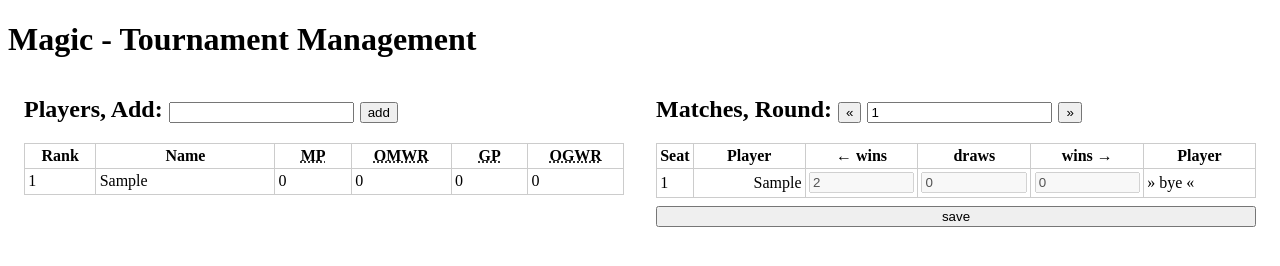
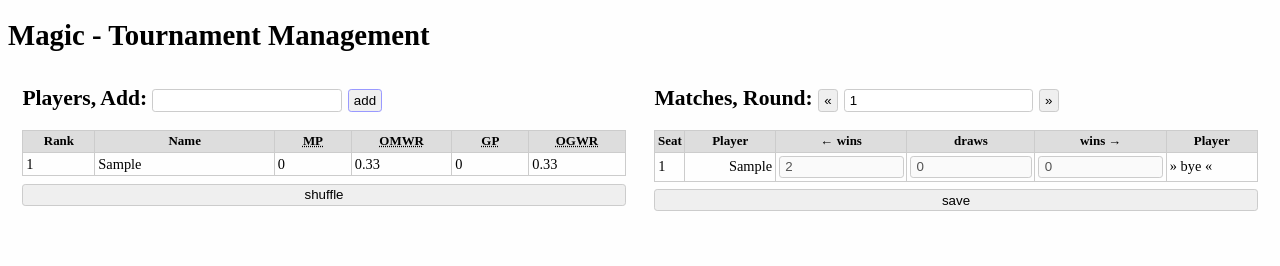
Before and after one commit to stev47/mtg-tournament, a plain HTML site: page index.html in a window 1280 px wide. Both pictures are taken after typing "Sample" into the empty fields and a click on the input "add". Drawn offline with Linux system fonts and the light colour scheme.

Commit message:
update and fixes

```diff
--- a/index.html
+++ b/index.html
@@ -9,6 +9,7 @@
         <script src="ui.js"></script>
     </head>
     <body>
+        <div id="container">
         <h1>Magic - Tournament Management</h1>
         <section id="secPlayers">
             <h2>
@@ -30,6 +31,7 @@
                     </tr>
                 </thead>
             </table>
+            <button id="shufflePlayers">shuffle</button>
         </section>
         <section id="secMatches">
             <h2>
@@ -55,5 +57,6 @@
             </form>
         </section>
         </div>
+        </div>
     </body>
 </html>
--- a/main.js
+++ b/main.js
@@ -37,7 +37,7 @@ function sort_players (players) {
 }
 function init_players (players) {
     players.forEach(function (player) {
-        player.score = [0, 0, 0, 0];
+        player.score = [0, 0.33, 0, 0.33];
         player.matches = 0;
         player.games = 0;
         player.matchPoints = 0;
@@ -144,7 +144,7 @@ function update_scores (players, matches) {
             p0.matches += 1;
             p0.games += 2;
             p0.matchPoints += 3;
-            p0.gamePoints += 6;
+            p0.gamePoints += 0;
             p0.receivedBye = true;
 
             return;
@@ -176,8 +176,16 @@ function update_scores (players, matches) {
         }
     });
     players.forEach(function (player) {
-        player.matchWinPercentage = Math.max(0.33, player.matchPoints / (player.matches * 3));
-        player.gameWinPercentage = Math.max(0.33, player.gamePoints / (player.games * 3));
+        if (player.matches > 0) {
+            player.matchWinPercentage = Math.max(0.33, player.matchPoints / (player.matches * 3));
+        } else {
+            player.matchWinPercentage = 0.33;
+        }
+        if (player.games > 0) {
+            player.gameWinPercentage = Math.max(0.33, player.gamePoints / (player.games * 3));
+        } else {
+            player.gameWinPercentage = 0.33;
+        }
     });
     players.forEach(function (player) {
         player.opponentsMatchWinPercentage = 0;
@@ -192,8 +200,8 @@ function update_scores (players, matches) {
             player.opponentsMatchWinPercentage /= player.opponents.length;
             player.opponentsGameWinPercentage /= player.opponents.length;
         } else {
-            player.opponentsMatchWinPercentage = 0;
-            player.opponentsGameWinPercentage = 0;
+            player.opponentsMatchWinPercentage = 0.33;
+            player.opponentsGameWinPercentage = 0.33;
         }
 
         player.score = [
--- a/style.css
+++ b/style.css
@@ -1,10 +1,43 @@
-html {
-}
-
 * {
     box-sizing: border-box;
 }
+body {
+    background: #fefefe;
+    font-size: 0.9rem;
+}
 
+/* forms */
+
+input, button {
+    padding: 0.2em 0.4em;
+    border: 1px solid #ccc;
+    border-radius: 0.2rem;
+}
+input:focus, button:focus {
+    border: 1px solid #99f;
+}
+
+/* table */
+table {
+    border: 1px solid #cbcbcb;
+}
+td, th {
+    white-space: nowrap;
+    padding: 0.3em 0.7em;
+    border-right: 1px solid #cbcbcb;
+}
+th {
+    background: #ddd;
+    border-bottom: 1px solid #cbcbcb;
+    font-size: 0.9em;
+}
+
+
+#container {
+    width: 100%;
+    max-width: 80rem;
+    margin: auto;
+}
 section {
     display: block;
     float: left;
@@ -46,10 +79,10 @@ td input {
     width: 100%;
 }
 
-#tabMatches {
+table {
     margin-bottom: 0.5em;
 }
-#tabMatches + input {
+#tabPlayers + button, #tabMatches + input {
     width: 100%;
 }
 #tabMatches td:nth-child(2) {
--- a/ui.js
+++ b/ui.js
@@ -5,10 +5,10 @@ function show_players (players) {
         $('#tabPlayers tbody').append($('<tr>')
             .append($('<td>').text(idx + 1))
             .append($('<td>').text(player.name))
-            .append($('<td>').text(player.score[0]))
-            .append($('<td>').text(player.score[1]))
-            .append($('<td>').text(player.score[2]))
-            .append($('<td>').text(player.score[3]))
+            .append($('<td>').text(player.score[0].toFixed(0)))
+            .append($('<td>').text(player.score[1].toFixed(2)))
+            .append($('<td>').text(player.score[2].toFixed(0)))
+            .append($('<td>').text(player.score[3].toFixed(2)))
         );
     });
 }
@@ -73,6 +73,10 @@ $(function () {
         update_view();
         return false;
     });
+    $('#frmMatches').on('keydown', function (e) {
+        if (e.which == 13) return false;
+            //e.preventDefault();
+    });
     $('#frmMatches').on('submit', function (e) {
         e.preventDefault();
 
@@ -98,6 +102,10 @@ $(function () {
         return false;
     });
 
+    $('#shufflePlayers').on('click', function () {
+        shuffle(players)
+        update_view();
+    });
     $('#numRound').on('change', update_view);
     $('#roundPrev').on('click', function () {
         var round = parseInt($('#numRound').val());
```
Also changed, not shown: 1 other file.
